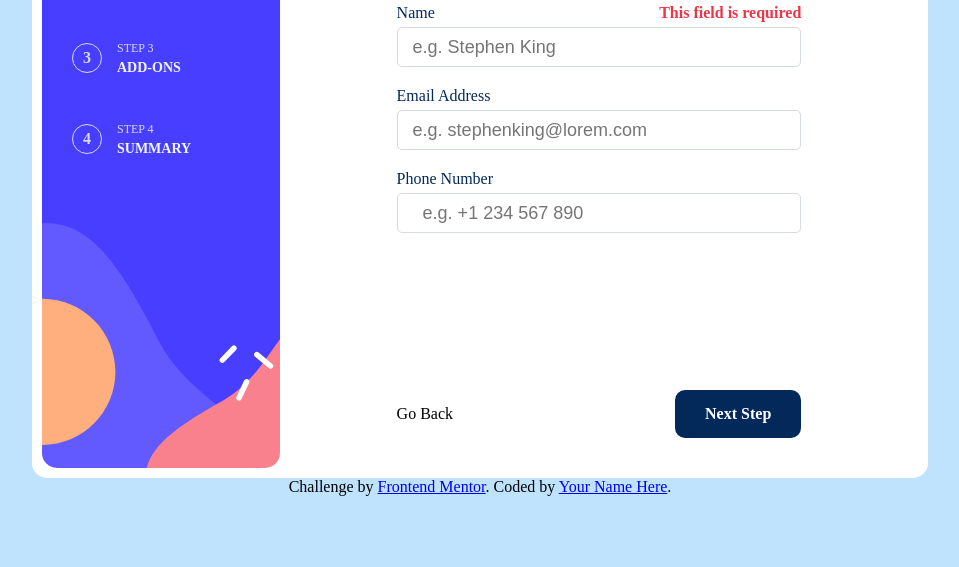
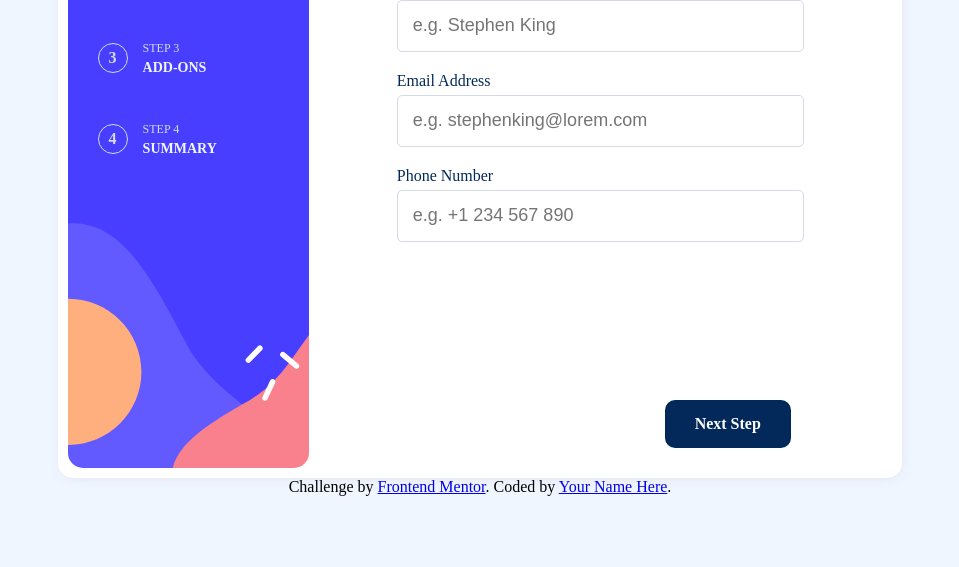
Before and after one commit to Nomolos29/Web2ACX_Collab, a plain HTML site: page multi-step-form-main/index.html in a window 1280 px wide. Shown: the part 233-800 px from the top of the page, without its empty margins (160-1119 px from the left). Drawn offline with Linux system fonts and the light colour scheme; a script that the page names is missing.

Commit message:
Updated styling

```diff
--- a/multi-step-form-main/index.html
+++ b/multi-step-form-main/index.html
@@ -62,26 +62,32 @@
                   <label for="Name">Name</label>
                   <p class="error-message">This field is required</p>
                 </div>
-                <input type="text" name="Name" id="" placeholder="e.g. Stephen King">
+                <input type="text" name="Name" id=""  placeholder="e.g. Stephen King">
               </div>
               <div>
                 <div class="label flex">
                   <label for="Email Address">Email Address</label>
                   <p class="error-message"><!--This field is required--></p>
                 </div>
-                <input type="email" name="Email Address" id="" placeholder="e.g. stephenking@lorem.com">
+                <input type="email" name="Email Address" id=""  placeholder="e.g. stephenking@lorem.com">
               </div>
               <div>
                 <div class="label flex">
                   <label for="Phone Number">Phone Number</label>
                   <p class="error-message"><!--This field is required--></p>
                 </div>
-                <input type="number" name="Phone Number" id="" placeholder="  e.g. +1 234 567 890">
+                <input type="tel" name="Phone Number" id=""  placeholder="e.g. +1 234 567 890">
               </div>
 
 
             </form>
           </div>
+          <!-- Step 1 end -->
+        </section>
+
+        <section>
+          <!-- Step 2 start -->
+
         </section>
       </div>
       <div class="form-nav-section flex">
@@ -95,9 +101,9 @@
 
   <!--  -->
 
-  <!-- Step 1 end -->
 
-  <!-- Step 2 start -->
+
+
 <!--
   Select your plan
   You have the option of monthly or yearly billing.
--- a/multi-step-form-main/style.css
+++ b/multi-step-form-main/style.css
@@ -44,17 +44,18 @@
 ---------------------------------------
 */
 body {
-    background: var(--Light-blue);
+    background: var(--Magnolia);
     width: 100vw;
     height: 100vh;
 }
 .main-container {
-    width: 70%;
+    width: 66%;
     height: 80%;
     background-color: var(--White);
     padding: 10px;
     border-radius: 15px;
     flex-wrap: wrap;
+    box-shadow: 1px 2px 15px -5px var(--Light-gray);
 }
 .flex {
     display: flex;
@@ -73,15 +74,7 @@ body {
     border-radius: 10px;
     cursor: pointer;
 }
-/*
-------------------------------------------
-========== REUSEABLE STYLING =============
-------------------------------------------
-*/
-.option,
-.btn {
-    cursor: pointer;
-}
+
 /*
 ------------------------------------------
 ========== SIDE-BAR STYLING =============
@@ -90,7 +83,7 @@ body {
 nav {
     flex: 2;
     height: 100%;
-    background: url("/multi-step-form-main/assets/images/bg-sidebar-desktop.svg");
+    background: url("./assets/images/bg-sidebar-desktop.svg");
     background-size: cover;
     border-radius: 15px;
     padding: 30px;
@@ -143,26 +136,28 @@ section {
 ----------------------------------------------
 */
 .main-form-section {
-    flex: 6.5;
-    padding: 30px;
+    flex: 6;
+    padding: 20px;
     justify-content: space-between;
     align-items: center;
 }
 .form-section-container {
     position: relative;
-    width: 70%;
+    width: 75%;
 }
 section {
     position: absolute;
+    /* background-color: var(--Alabaster); */
 }
 
 /*
----------------------------------
-============ MAIN FORM ==========
----------------------------------
+-----------------------------------
+============ MAIN FORM 1 ==========
+-----------------------------------
 */
 .section-title {
-    line-height: 3rem;
+    line-height: 2.3rem;
+    padding-top: 15px;
 }
 .section-title h1 {
     font-size: 38px;
@@ -183,7 +178,11 @@ input {
     font-size: 18px;
     color: var(--Light-gray);
     border: 1px solid var(--Light-gray);
-    padding-left: 15px;
+    padding: 25px 15px;
+    /* cursor: pointer; */
+}
+input:focus {
+    outline-color: var(--Marine-blue);
 }
 .label {
     justify-content: space-between;
@@ -196,7 +195,7 @@ input {
     color: var(--Strawberry-red);
 }
 form {
-    margin-top: 30px;
+    margin-top: 20px;
 }
 
 .form-nav-section {
@@ -204,3 +203,24 @@ form {
     justify-content: space-between;
     align-items: center;
 }
+.back,
+.error-message {
+    visibility: hidden;
+}
+
+/*
+------------------------------------------
+========== REUSEABLE STYLING =============
+------------------------------------------
+*/
+.option,
+.btn,
+.back,
+input {
+    cursor: pointer;
+}
+
+.show {
+    /* display: block; */
+    visibility: visible;
+}
```
